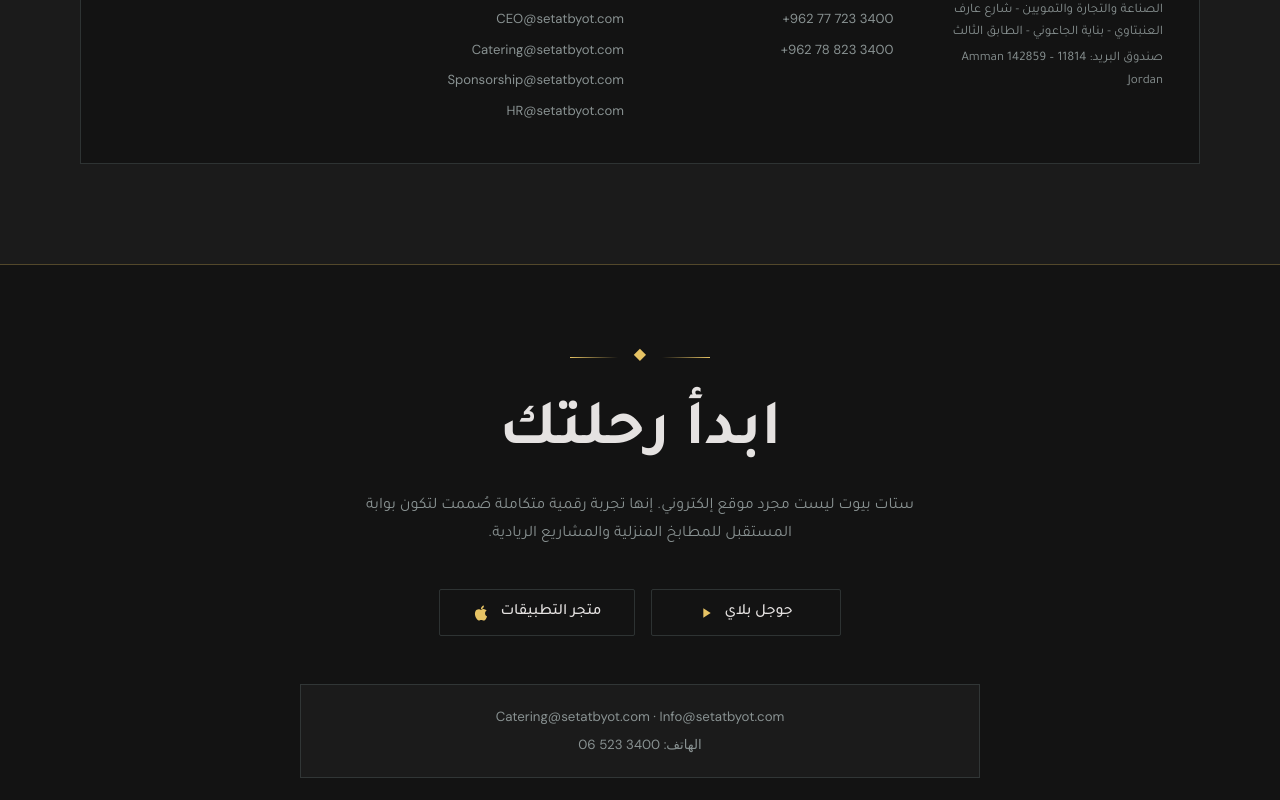
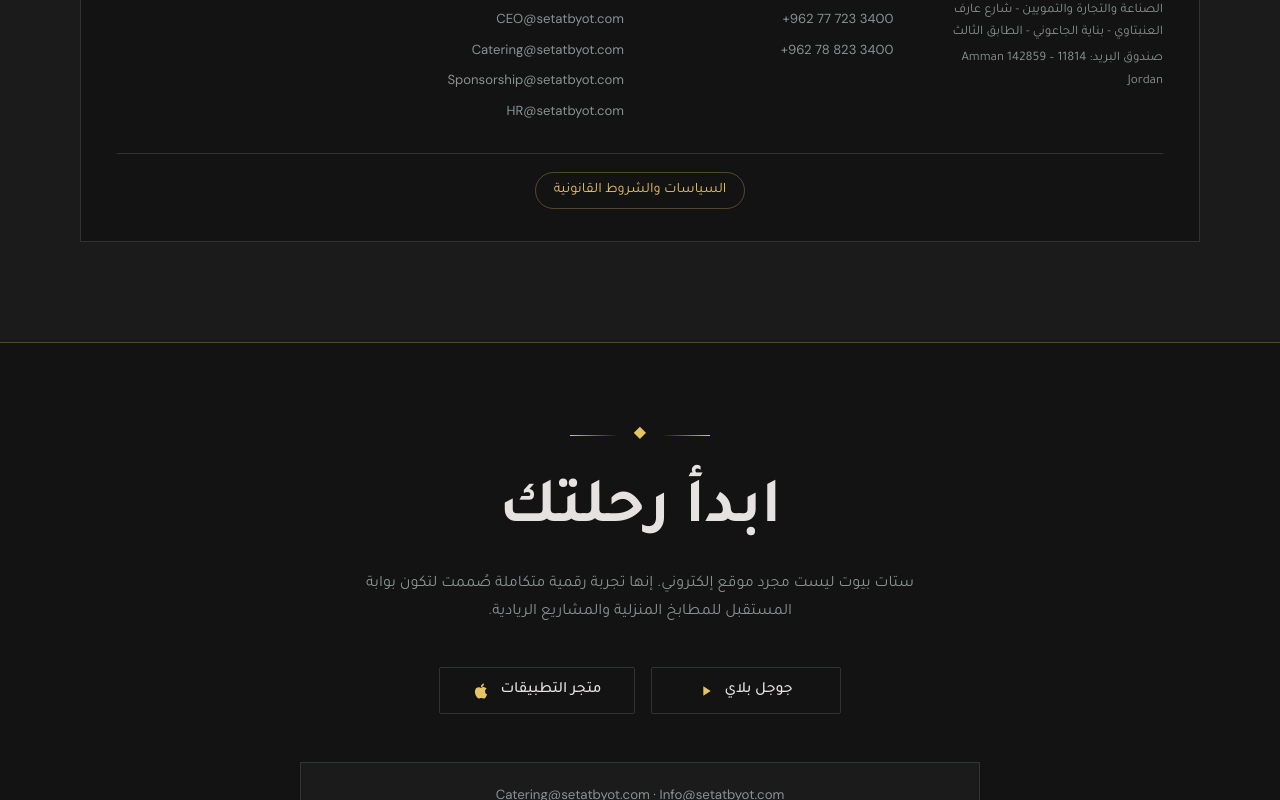
Before and after one commit to omar-alzube/Setat_Byot_v2, a React (Vite) app: page / in a window 1280 px wide. Shown: the part 11200-12000 px from the top of the page. Built offline with nearby package versions, Linux system fonts and the light colour scheme.

Commit message:
Add legal policies link to contact card

```diff
--- a/src/components/AboutUs.tsx
+++ b/src/components/AboutUs.tsx
@@ -1,8 +1,9 @@
-import { useRef } from 'react';
+import { useRef, useState } from 'react';
 import { motion, useInView } from 'framer-motion';
 import { Award, Target, Flag, Users, ShieldCheck } from 'lucide-react';
 import msisLogo from '../assets/msis-certification-logo.png';
 import { useLanguage } from '../context/LanguageContext';
+import LegalPolicies from './LegalPolicies';
 
 const EXPERTISE = [
   'about.exp1','about.exp2','about.exp3','about.exp4','about.exp5',
@@ -46,6 +47,7 @@ function Divider() {
 
 export default function AboutUs() {
   const { t, language } = useLanguage();
+  const [policiesOpen, setPoliciesOpen] = useState(false);
   const isArabic = language === 'ar';
   const ref = useRef(null);
   const isInView = useInView(ref, { once: true, amount: 0.03 });
@@ -415,6 +417,25 @@ export default function AboutUs() {
               </div>
             ))}
           </div>
+          <div style={{ marginTop: '22px', paddingTop: '18px', borderTop: '1px solid var(--border)', textAlign: 'center' }}>
+            <button
+              type="button"
+              onClick={() => setPoliciesOpen(true)}
+              className="contact-link"
+              style={{
+                border: '1px solid var(--accent-border)',
+                borderRadius: '999px',
+                padding: '9px 18px',
+                color: 'var(--accent)',
+                background: 'transparent',
+                fontFamily: fontAr,
+                fontSize: isArabic ? '0.9rem' : '0.82rem',
+                cursor: 'pointer',
+              }}
+            >
+              {isArabic ? 'السياسات والشروط القانونية' : 'Legal Policies & Terms'}
+            </button>
+          </div>
         </motion.div>
 
       </div>
@@ -452,6 +473,7 @@ export default function AboutUs() {
           .msis-description { width: 100%; }
         }
       `}</style>
+      {policiesOpen && <LegalPolicies onClose={() => setPoliciesOpen(false)} />}
     </section>
   );
 }
```
